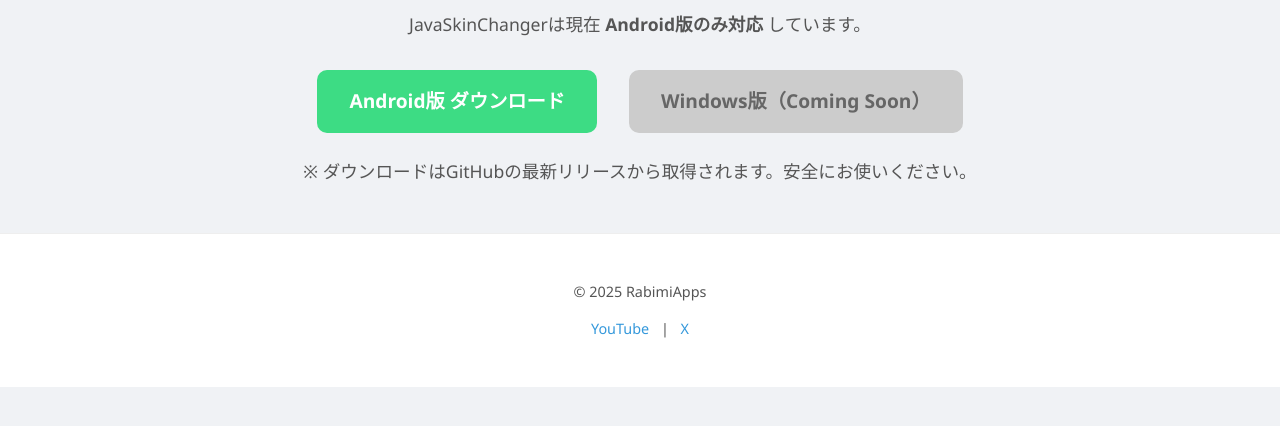
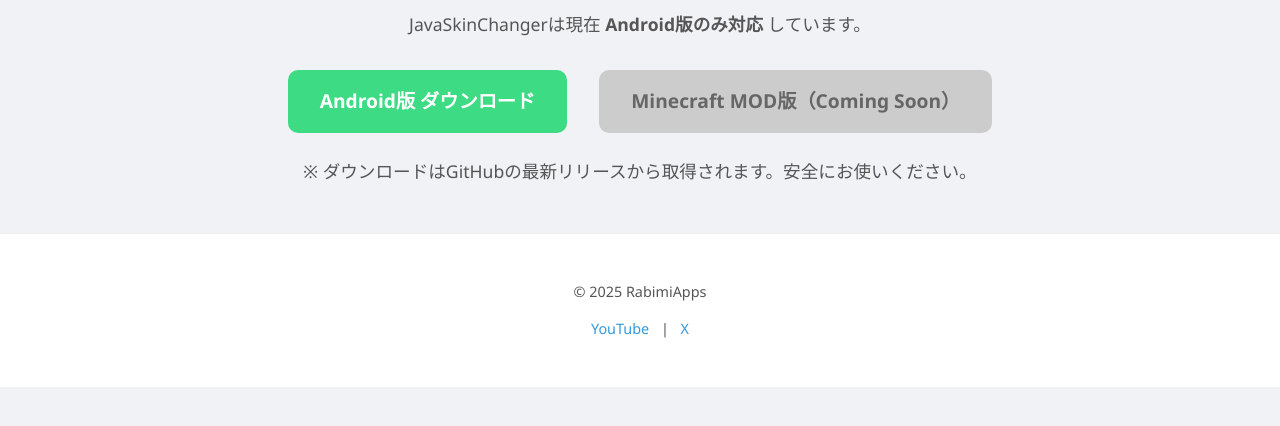
Before and after one commit to RabimiApps/JavaSkinChanger, a plain HTML site: page download.html in a window 1280 px wide. Shown: the part 198-624 px from the top of the page. Drawn offline with Linux system fonts and the light colour scheme.

Commit message:
Update download.html

```diff
--- a/download.html
+++ b/download.html
@@ -149,7 +149,7 @@
         <a href="https://github.com/RabimiApps/JavaSkinChanger/releases/tag/BETA/JavaSkinChanger-latest.apk" class="btn btn-android">
           Android版 ダウンロード
         </a>
-        <div class="btn btn-disabled">Windows版（Coming Soon）</div>
+        <div class="btn btn-disabled">Minecraft MOD版（Coming Soon）</div>
       </div>
 
       <p class="note">※ ダウンロードはGitHubの最新リリースから取得されます。安全にお使いください。</p>
```
